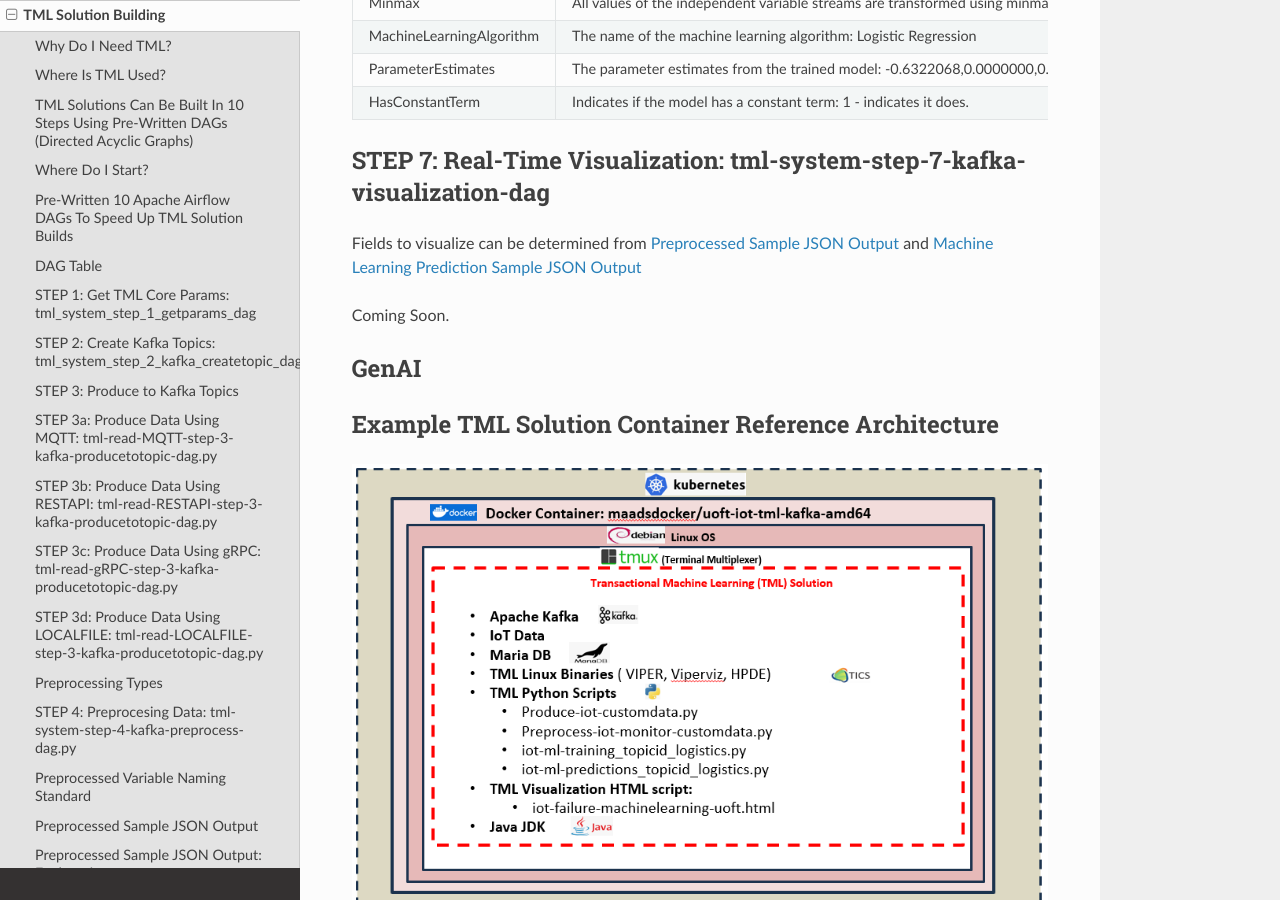
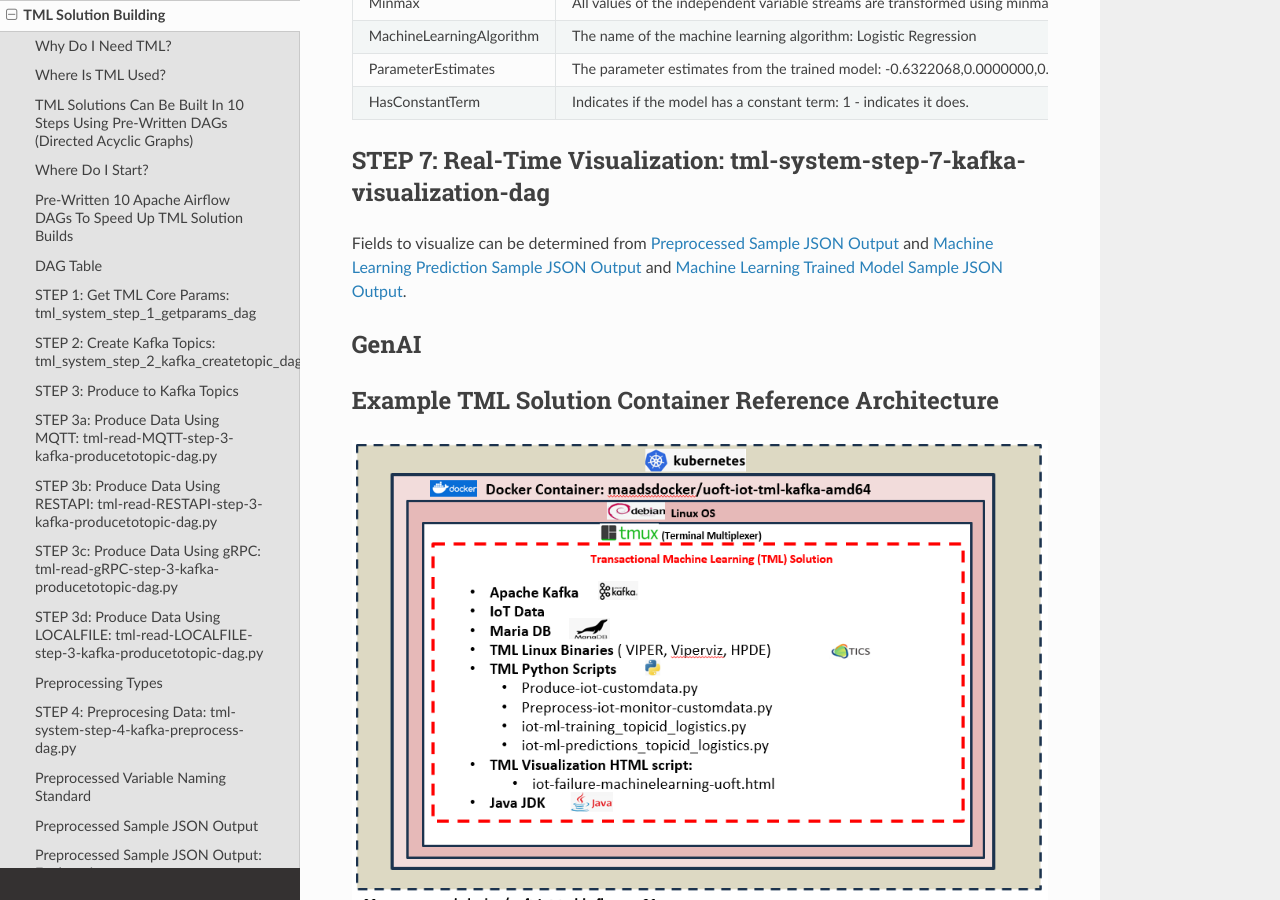
Before and after one commit to smaurice101/readthedocs, a Sphinx documentation site: the page built from docs/source/tmlbuilds.rst, in a window 1280 px wide and 900 px high, scrolled down 31398 px. Built offline with Sphinx 7.4.7 and the Read the Docs theme 2.0.0, drawn with Linux system fonts in a browser that asks for light colours.

Commit message:
Update tmlbuilds.rst

```diff
--- a/docs/source/tmlbuilds.rst
+++ b/docs/source/tmlbuilds.rst
@@ -1845,8 +1845,9 @@
 -----------------------------------------------
 
 Fields to visualize can be determined from :ref:`Preprocessed Sample JSON Output` and :ref:`Machine Learning Prediction Sample JSON Output`
-
-Coming Soon.
+and :ref:`Machine Learning Trained Model Sample JSON Output`.
+
+
 
 GenAI
 ---------
```
